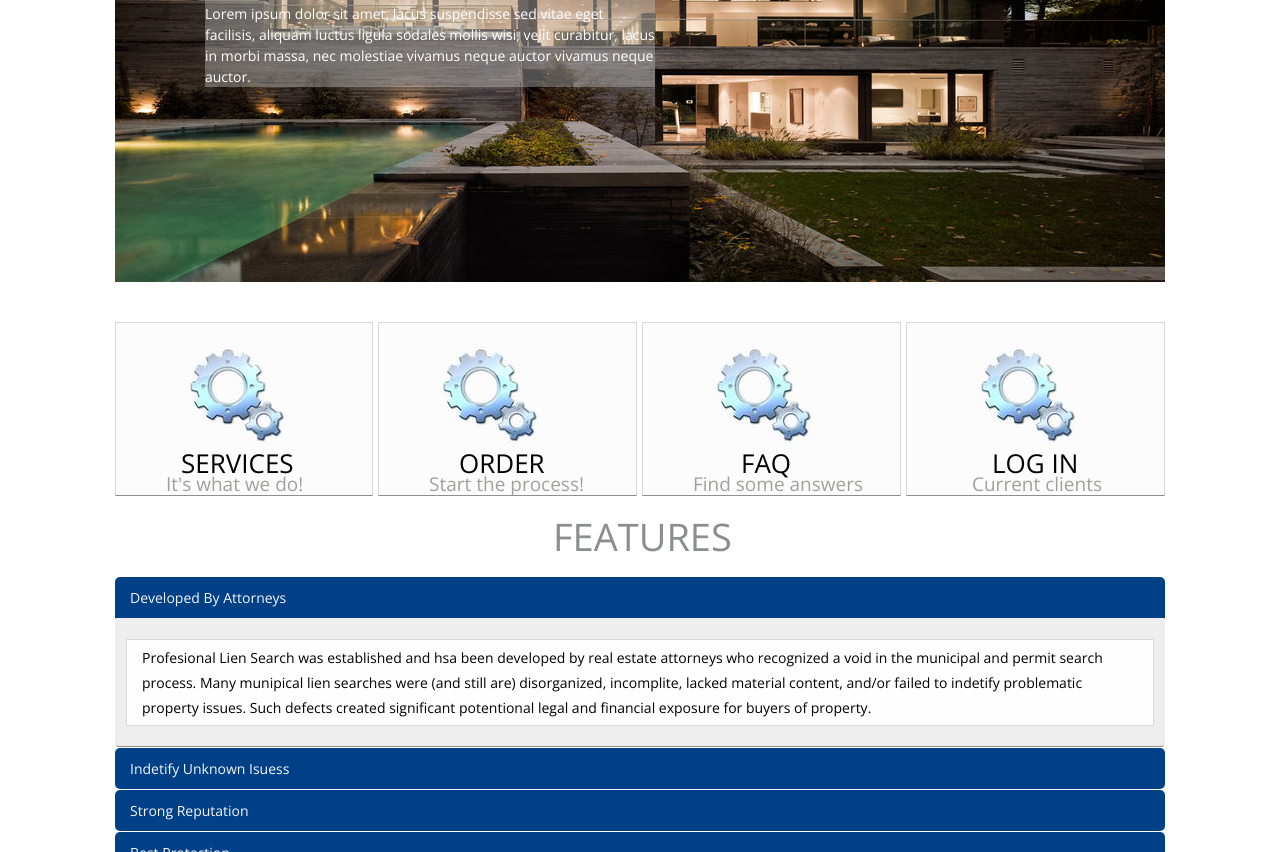
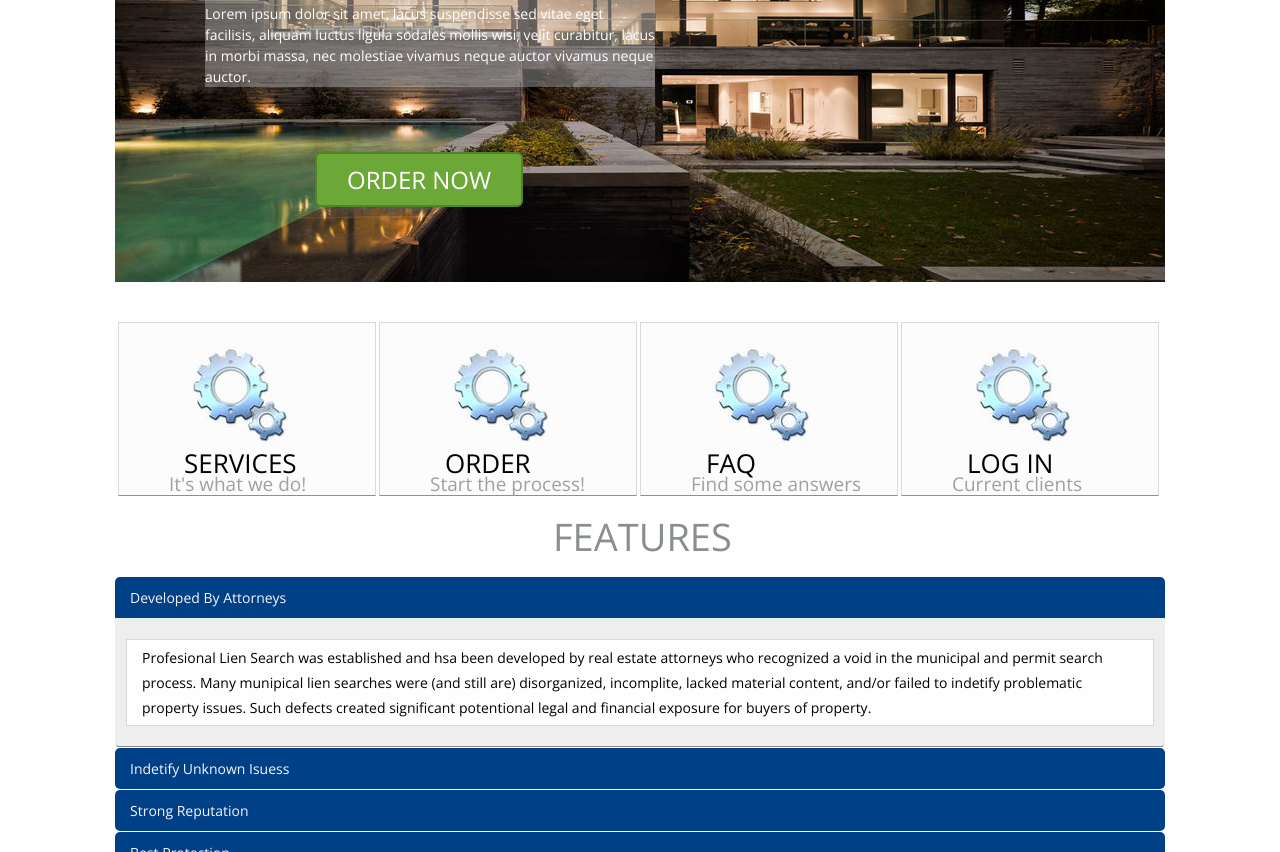
Before and after one commit to nikolaknot/site-project, a website: page index.html in a window 1280 px wide. Shown: the part 362-1214 px from the top of the page. Drawn offline with nearby package versions, Linux system fonts and the light colour scheme.

Commit message:
Let's GO CHAMP!

```diff
--- a/css-style/style.css
+++ b/css-style/style.css
@@ -158,14 +158,15 @@ body {
   background-color: #6CA837;
   border-radius: 6px;
   border-style: solid;
-  border-width: 1px;
+  border-width: 2px;
   border-color: #548228;
   display: block;
-
+  top:370px;
+  left: 200px;
+  padding: 15px 30px;
 }
 
 .order-link {
-  float: left;
   text-decoration: none;
   color: #FFFEFF;
   font-size: 24px;
@@ -180,6 +181,7 @@ body {
   float: left;
   width: 258px;
   margin-top: 40px;
+  margin-left: 3px;
   border-bottom-color: #8F8F8F;
 }
 
@@ -193,7 +195,6 @@ body {
 }
 
 .services-header {
-  font-family: "Open Sans", sans-serif;
   font-size: 26px;
   padding-left: 65px;
   margin: 0;
@@ -201,121 +202,9 @@ body {
 }
 
 .services-paragraph {
-  font-family: "Open Sans", sans-serif;
   color: #A0A09E;
   margin: 0;
   padding-left: 50px;
-  font-size: 19px;
-}
-
-.order {
-  background-color: #FCFCFC;
-  border-style: solid;
-  border-width: 1px;
-  border-color: #D9D9D9;
-  float: left;
-  width: 259px;
-  margin-top: 40px;
-  margin-left: 5px;
-  border-bottom-color: #8F8F8F;
-}
-
-.order:hover {
-  background-color: #B2D195;
-}
-
-.order-picture{
-  padding-top: 20px;
-  padding-left: 60px;
-}
-
-.order-header {
-  font-family: "Open Sans", sans-serif;
-  font-size: 26px;
-  padding-left: 80px;
-  margin: 0;
-  color: black;
-}
-
-.order-paragraph {
-  font-family: "Open Sans", sans-serif;
-  color: #A0A09E;
-  margin: 0;
-  padding-left: 50px;
-  font-size: 19px;
-}
-
-.faq {
-  border-bottom-color: #8F8F8F;
-  background-color: #FCFCFC;
-  border-style: solid;
-  border-width: 1px;
-  border-color: #D9D9D9;
-  float: left;
-  width: 259px;
-  margin-top: 40px;
-  margin-left: 5px;
-  border-bottom-color: #8F8F8F;
-}
-
-.faq:hover {
-  background-color: #B2D195;
-}
-
-.faq-picture {
-  padding-top: 20px;
-  padding-left: 70px;
-}
-
-.faq-header{
-  font-family: "Open Sans", sans-serif;
-  font-size: 26px;
-  padding-left: 98px;
-  margin: 0;
-  color: black;
-}
-
-.faq-paragraph {
-  font-family: "Open Sans", sans-serif;
-  color: #A0A09E;
-  margin: 0;
-  padding-left: 50px;
-  font-size: 19px;
-}
-
-.login {
-  border-bottom-color: #8F8F8F;
-  background-color: #FCFCFC;
-  border-style: solid;
-  border-width: 1px;
-  border-color: #D9D9D9;
-  float: left;
-  width: 259px;
-  margin-top: 40px;
-  margin-left: 5px;
-  border-bottom-color: #8F8F8F;
-}
-
-.login:hover {
-  background-color: #B2D195;
-}
-
-.login-picture {
-  padding-top: 20px;
-  padding-left: 70px;
-}
-
-.login-header {
-  font-size: 26px;
-  padding-left: 85px;
-  margin: 0;
-  color: black;
-}
-
-.login-paragraph {
-  color: #A0A09E;
-  margin: 0;
-  padding-left: 65px;
   font-size: 19px;
 }
 
--- a/index.html
+++ b/index.html
@@ -55,26 +55,26 @@
   </a>
 
   <a class="user-panel-link" href="https://www.google.com">
-    <div class="order">
-      <img src="pictures/tockici.jpg" alt="" class="order-picture">
-      <p class="order-header">ORDER</p>
-      <p class="order-paragraph">Start the process!</p>
+    <div class="services">
+      <img src="pictures/tockici.jpg" alt="" class="services-picture">
+      <p class="services-header">ORDER</p>
+      <p class="services-paragraph">Start the process!</p>
     </div>
   </a>
 
   <a class="user-panel-link" href="https://www.google.com">
-    <div class="faq">
-     <img src="pictures/tockici.jpg" alt="" class="faq-picture">
-      <p class="faq-header">FAQ</p>
-      <p class="faq-paragraph">Find some answers</p>
+    <div class="services">
+     <img src="pictures/tockici.jpg" alt="" class="services-picture">
+      <p class="services-header">FAQ</p>
+      <p class="services-paragraph">Find some answers</p>
     </div>
   </a>
 
   <a class="user-panel-link" href="https://www.google.com">
-    <div class="login">
-      <img src="pictures/tockici.jpg" alt="" class="login-picture">
-      <p class="login-header">LOG IN</p>
-      <p class="login-paragraph">Current clients</p>
+    <div class="services">
+      <img src="pictures/tockici.jpg" alt="" class="services-picture">
+      <p class="services-header">LOG IN</p>
+      <p class="services-paragraph">Current clients</p>
     </div>
   </a>
     <p class="features-paragraph">FEATURES</p>
```
